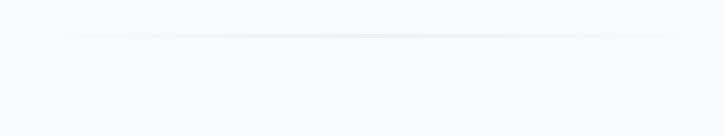
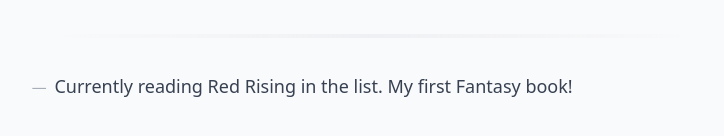
Before and after one commit to Rvndyr/rvndyr.github.io, a React (Vite) app: page /about in a window 1280 px wide. Shown: the part 908-1044 px from the top of the page, without its empty margins (232-956 px from the left). Built offline with nearby package versions, Linux system fonts and the light colour scheme.

Commit message:
updated list

```diff
--- a/src/pages/About.tsx
+++ b/src/pages/About.tsx
@@ -112,6 +112,10 @@
                   </div>
                 </div>
               </li>
+              <li className="flex items-start space-x-2">
+                <span className="text-gray-400">⏤</span>
+                <span className="dark:text-gray-300">Currently reading Red Rising in the list. My first Fantasy book!</span>
+              </li>
             </ul>
           </motion.div>
         </motion.div>
```
